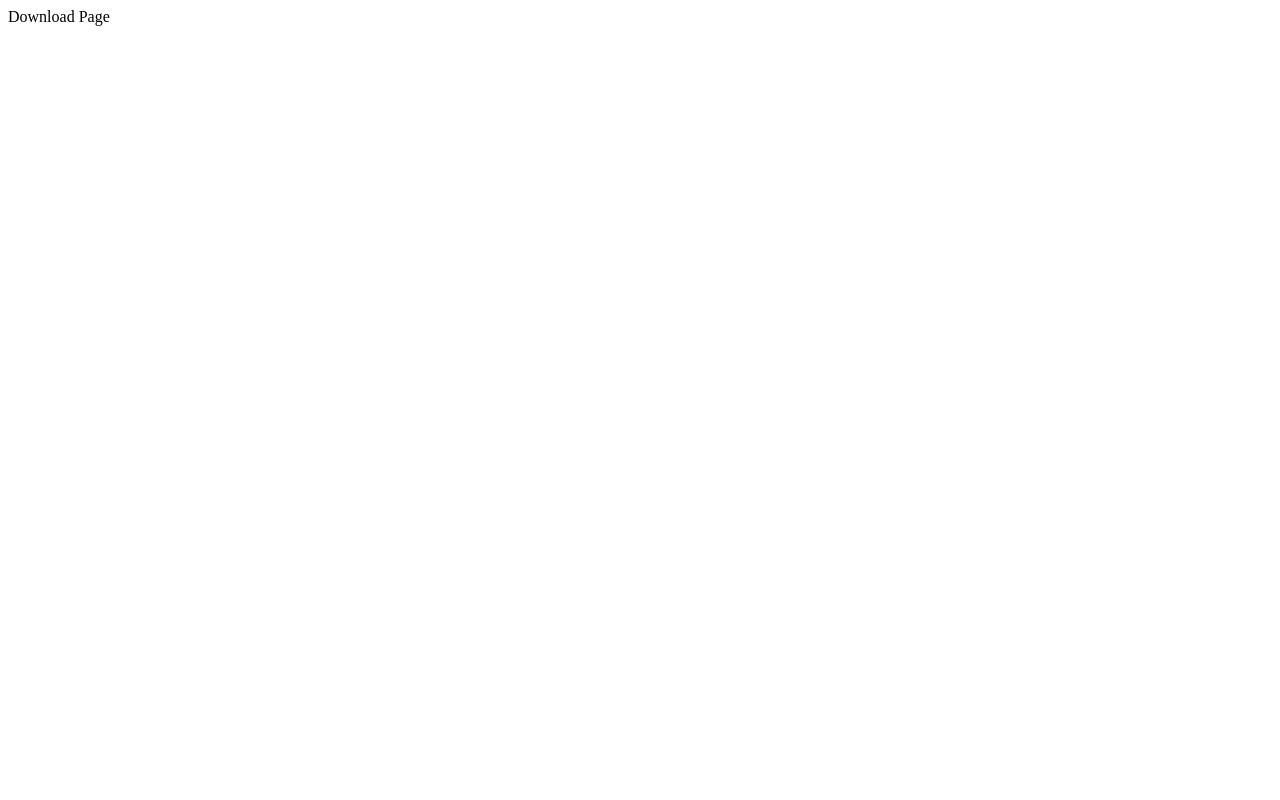
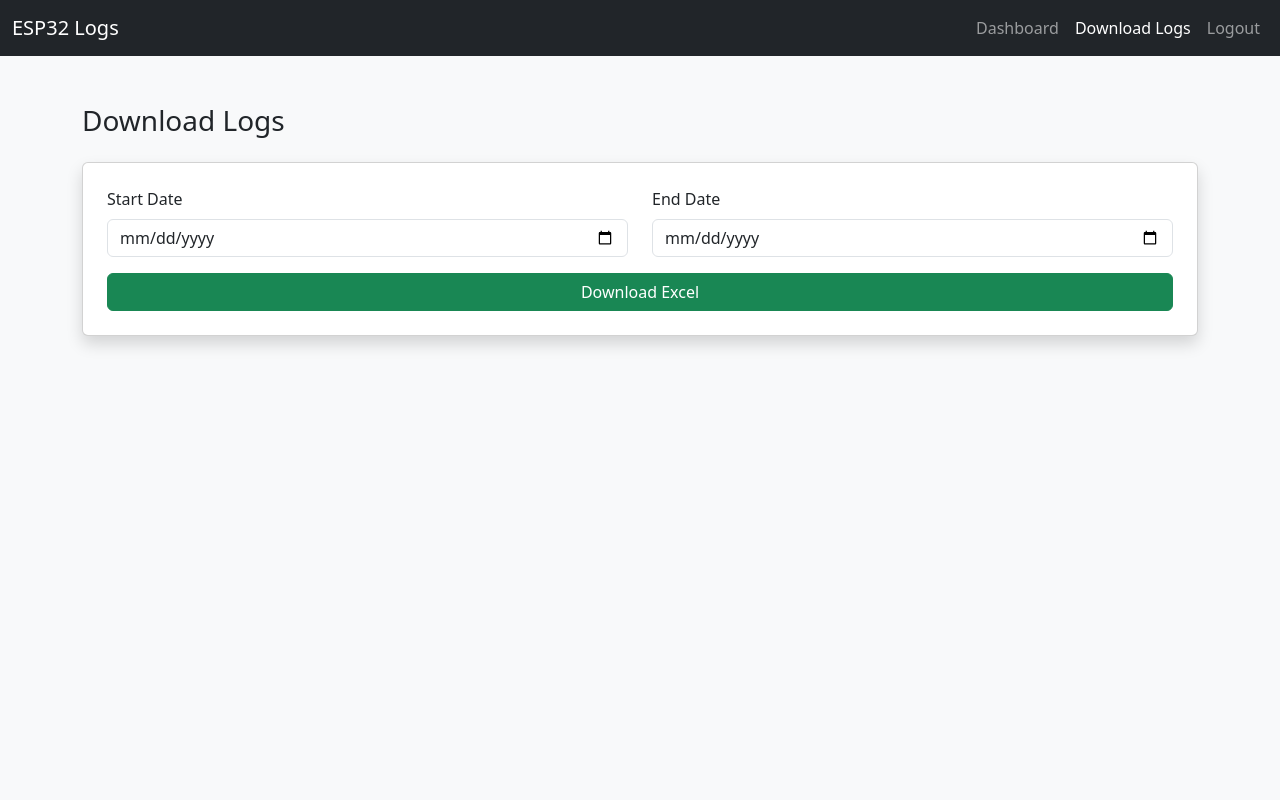
Before and after one commit to saurabhkoshta18/esp32-log-app, a FastAPI app: page /download in a window 1280 px wide. Before the commit the page is almost empty. Run offline with FastAPI, Linux system fonts and the light colour scheme; some libraries are stand-ins or nearby versions.

Commit message:
Update download.html

```diff
--- a/frontend/templates/download.html
+++ b/frontend/templates/download.html
@@ -1 +1,45 @@
-<html><body>Download Page</body></html>
+<!DOCTYPE html>
+<html>
+<head>
+    <title>Download Logs</title>
+    <link href="https://cdn.jsdelivr.net/npm/bootstrap@5.3.0/dist/css/bootstrap.min.css" rel="stylesheet">
+</head>
+<body class="bg-light">
+    <nav class="navbar navbar-expand-lg navbar-dark bg-dark">
+        <div class="container-fluid">
+            <span class="navbar-brand">ESP32 Logs</span>
+            <div class="navbar-nav">
+                <a class="nav-link" href="/dashboard">Dashboard</a>
+                <a class="nav-link active" href="/download">Download Logs</a>
+                <a class="nav-link" href="/">Logout</a>
+            </div>
+        </div>
+    </nav>
+
+    <div class="container mt-5">
+        <h3 class="mb-4">Download Logs</h3>
+
+        {% if error %}
+            <div class="alert alert-danger" role="alert">
+                {{ error }}
+            </div>
+        {% endif %}
+
+        <form method="post" action="/download" class="card shadow p-4">
+            <div class="row mb-3">
+                <div class="col-md-6">
+                    <label for="start_date" class="form-label">Start Date</label>
+                    <input type="date" id="start_date" name="start_date" class="form-control" required>
+                </div>
+                <div class="col-md-6">
+                    <label for="end_date" class="form-label">End Date</label>
+                    <input type="date" id="end_date" name="end_date" class="form-control" required>
+                </div>
+            </div>
+            <div class="d-grid">
+                <button type="submit" class="btn btn-success">Download Excel</button>
+            </div>
+        </form>
+    </div>
+</body>
+</html>
```
